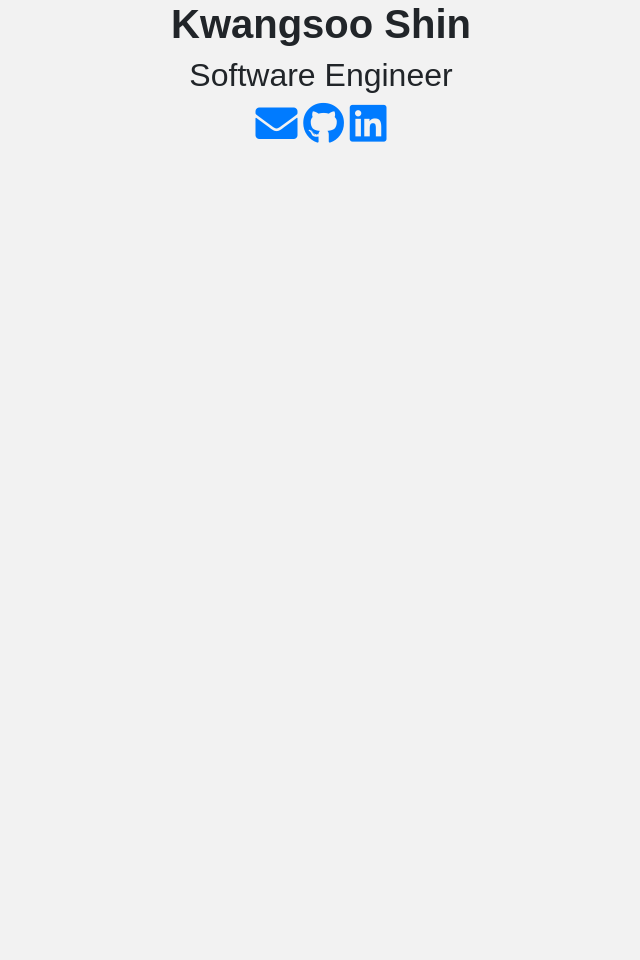
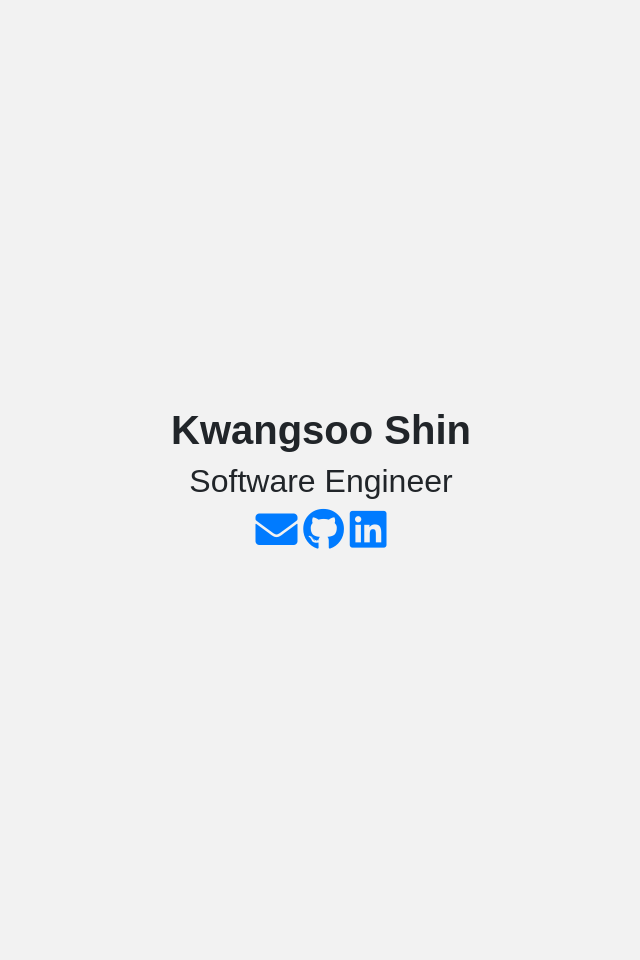
Before and after one commit to kwangsooshin/kwangsooshin.github.io, a Jekyll site: the page built from index.html, in a window 1280 px wide. Shown: the whole page, without its empty margins (319-959 px from the left). Built offline with Jekyll 4.4.1, drawn with Linux system fonts in a browser that asks for light colours; nearby versions of some CDN libraries; some web fonts are replaced; before the commit the page ends 900 px from its top, so only the background shows below that.

Commit message:
Update main.css

```diff
--- a/static/css/main.css
+++ b/static/css/main.css
@@ -16,10 +16,12 @@ body {
     display: flex;
     align-items: center;
     justify-content: center;
+    height: 960px;
 }
 
 .item{
     max-width: 50%;
+    text-align: center;
 }
 
 .social{
```
